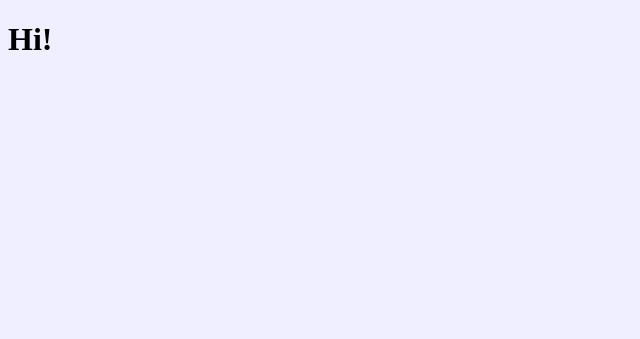
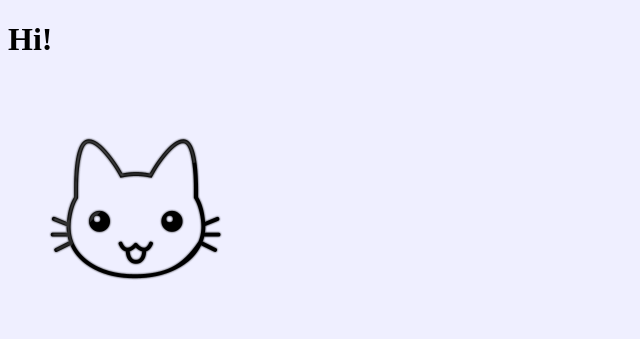
Before and after one commit to seflless/shrinkray, a plain HTML site: page desktop/html/index.html in a window 1280 px wide. Shown: the whole page, without its empty margins (0-640 px from the left). Drawn offline with Linux system fonts and the light colour scheme.

Commit message:
Added image to test

```diff
--- a/desktop/html/index.html
+++ b/desktop/html/index.html
@@ -10,5 +10,6 @@
 </head>
 <body>
     <h1>Hi!</h1>
+    <img src="images/kitten.png"/>
 </body>
 </html>
```
Also changed, not shown: desktop/html/images/kitten.png (added).
